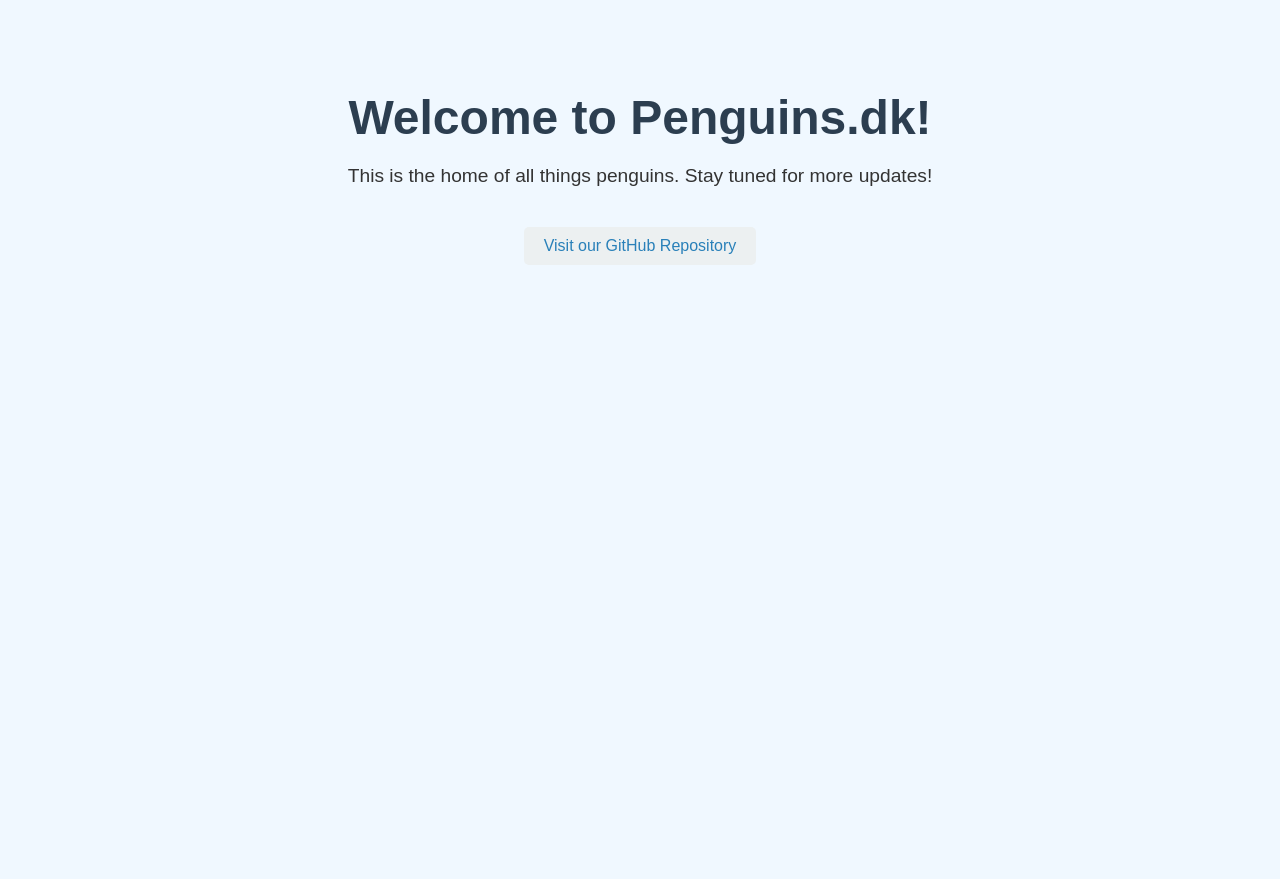
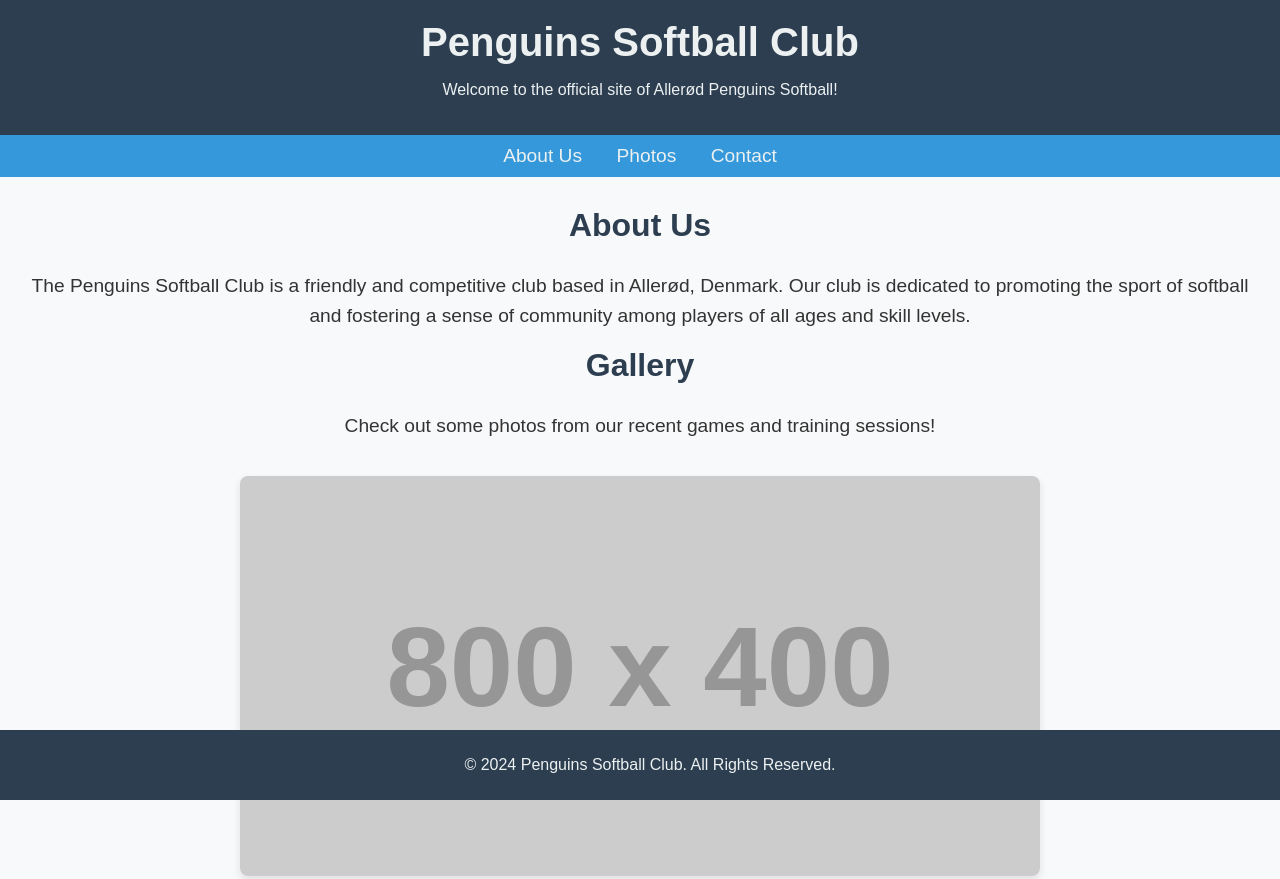
Before and after one commit to skjeldgaard/penguins, a plain HTML site: page index.html in a window 1280 px wide. Shown: the top 879 px of the page. Before the commit the page ends 800 px from the top, so only its background shows below. Drawn offline with Linux system fonts and the light colour scheme; placeholder pictures from the web are drawn by us.

Commit message:
Update index.html

```diff
--- a/index.html
+++ b/index.html
@@ -3,42 +3,117 @@
 <head>
     <meta charset="UTF-8">
     <meta name="viewport" content="width=device-width, initial-scale=1.0">
-    <meta name="description" content="Welcome to Penguins.dk - A place for Penguins softball!">
-    <title>Welcome to Penguins.dk</title>
+    <meta name="description" content="Welcome to the Penguins Softball Club, home of Allerød Penguins Softball!">
+    <title>Penguins Softball Club</title>
     <style>
         body {
-            font-family: Arial, sans-serif;
-            background-color: #f0f8ff;
+            font-family: 'Arial', sans-serif;
+            background-color: #f8f9fa;
             color: #333;
+            margin: 0;
+            padding: 0;
+        }
+        header {
+            background-color: #2c3e50;
+            color: #ecf0f1;
+            padding: 20px;
             text-align: center;
-            padding: 50px;
         }
-        h1 {
+        header h1 {
+            margin: 0;
+            font-size: 2.5em;
+        }
+        nav {
+            background-color: #3498db;
+            padding: 10px;
+            text-align: center;
+        }
+        nav a {
+            color: #ecf0f1;
+            text-decoration: none;
+            margin: 0 15px;
+            font-size: 1.2em;
+        }
+        nav a:hover {
+            text-decoration: underline;
+        }
+        .content {
+            padding: 20px;
+            text-align: center;
+        }
+        .content img {
+            max-width: 80%;
+            height: auto;
+            margin: 20px 0;
+            border-radius: 8px;
+            box-shadow: 0 4px 8px rgba(0, 0, 0, 0.1);
+        }
+        .content h2 {
             color: #2c3e50;
-            font-size: 3em;
-            margin-bottom: 20px;
+            font-size: 2em;
+            margin-top: 10px;
         }
-        p {
+        .content p {
             font-size: 1.2em;
-            margin: 20px 0;
+            margin: 15px 0;
+            line-height: 1.6;
         }
-        a {
+        footer {
+            background-color: #2c3e50;
+            color: #ecf0f1;
+            text-align: center;
+            padding: 10px;
+            position: fixed;
+            width: 100%;
+            bottom: 0;
+        }
+        .links a {
             display: inline-block;
-            margin-top: 20px;
-            text-decoration: none;
-            color: #2980b9;
-            background-color: #ecf0f1;
+            margin-top: 15px;
+            background-color: #3498db;
+            color: #fff;
             padding: 10px 20px;
             border-radius: 5px;
+            text-decoration: none;
         }
-        a:hover {
-            background-color: #bdc3c7;
+        .links a:hover {
+            background-color: #2980b9;
         }
     </style>
 </head>
 <body>
-    <h1>Welcome to Penguins.dk!</h1>
-    <p>This is the home of all things penguins. Stay tuned for more updates!</p>
-    <a href="https://github.com/skjeldgaard/penguins">Visit our GitHub Repository</a>
+    <header>
+        <h1>Penguins Softball Club</h1>
+        <p>Welcome to the official site of Allerød Penguins Softball!</p>
+    </header>
+    <nav>
+        <a href="#about">About Us</a>
+        <a href="#photos">Photos</a>
+        <a href="#contact">Contact</a>
+    </nav>
+    <div class="content">
+        <section id="about">
+            <h2>About Us</h2>
+            <p>The Penguins Softball Club is a friendly and competitive club based in Allerød, Denmark. Our club is dedicated to promoting the sport of softball and fostering a sense of community among players of all ages and skill levels.</p>
+        </section>
+        <section id="photos">
+            <h2>Gallery</h2>
+            <p>Check out some photos from our recent games and training sessions!</p>
+            <!-- Placeholder for images, replace src with actual URLs to your images -->
+            <img src="https://via.placeholder.com/800x400?text=Aller%C3%B8d+Penguins+Softball+1" alt="Allerød Penguins Softball">
+            <img src="https://via.placeholder.com/800x400?text=Aller%C3%B8d+Penguins+Softball+2" alt="Allerød Penguins Softball">
+        </section>
+        <section id="contact">
+            <h2>Get in Touch</h2>
+            <p>Interested in joining or want to learn more? Reach out to us!</p>
+            <div class="links">
+                <a href="https://www.softball.dk/" target="_blank">Danish Softball Federation</a>
+                <a href="mailto:info@penguins.dk">Email Us</a>
+            </div>
+        </section>
+    </div>
+    <footer>
+        <p>&copy; 2024 Penguins Softball Club. All Rights Reserved.</p>
+    </footer>
 </body>
 </html>
```
